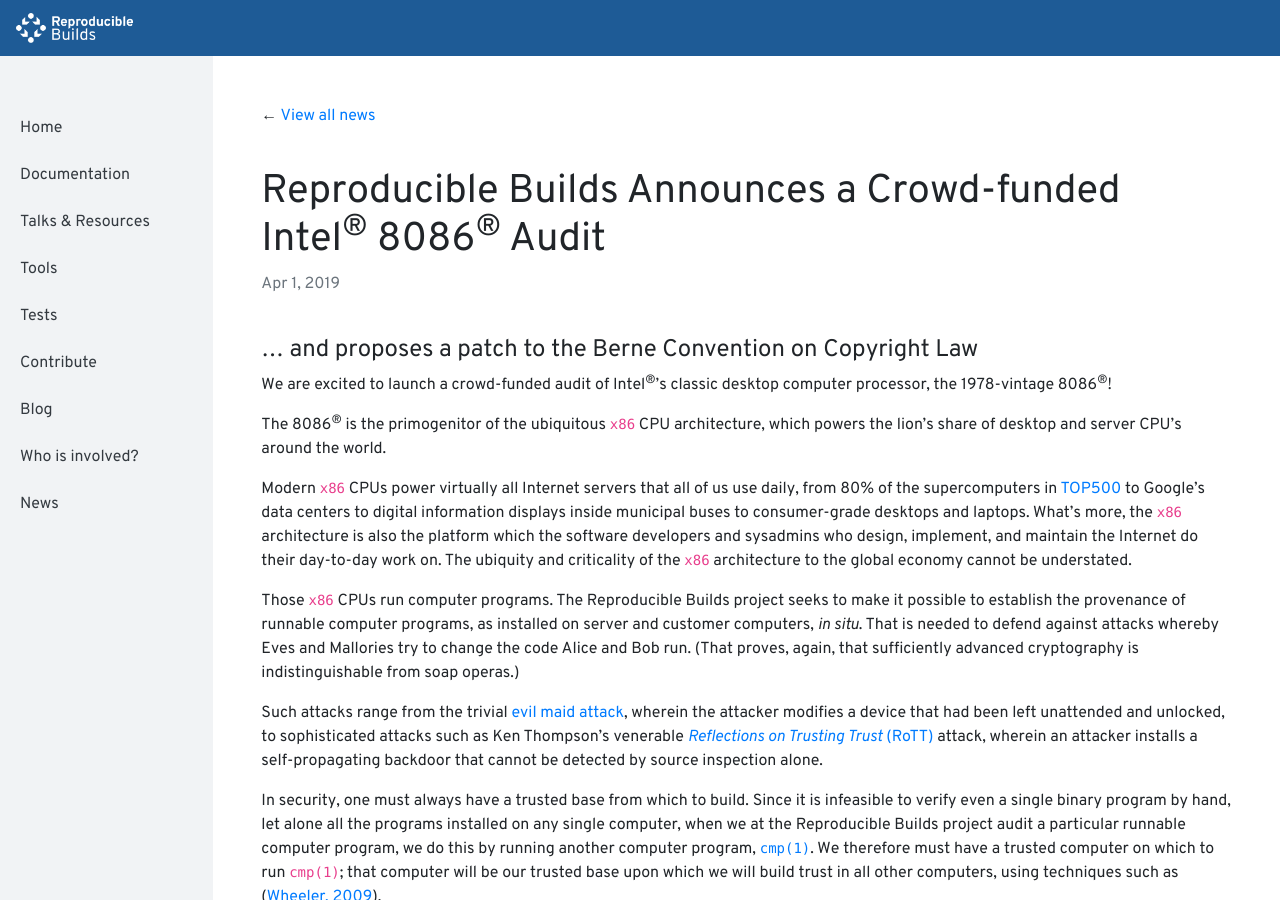
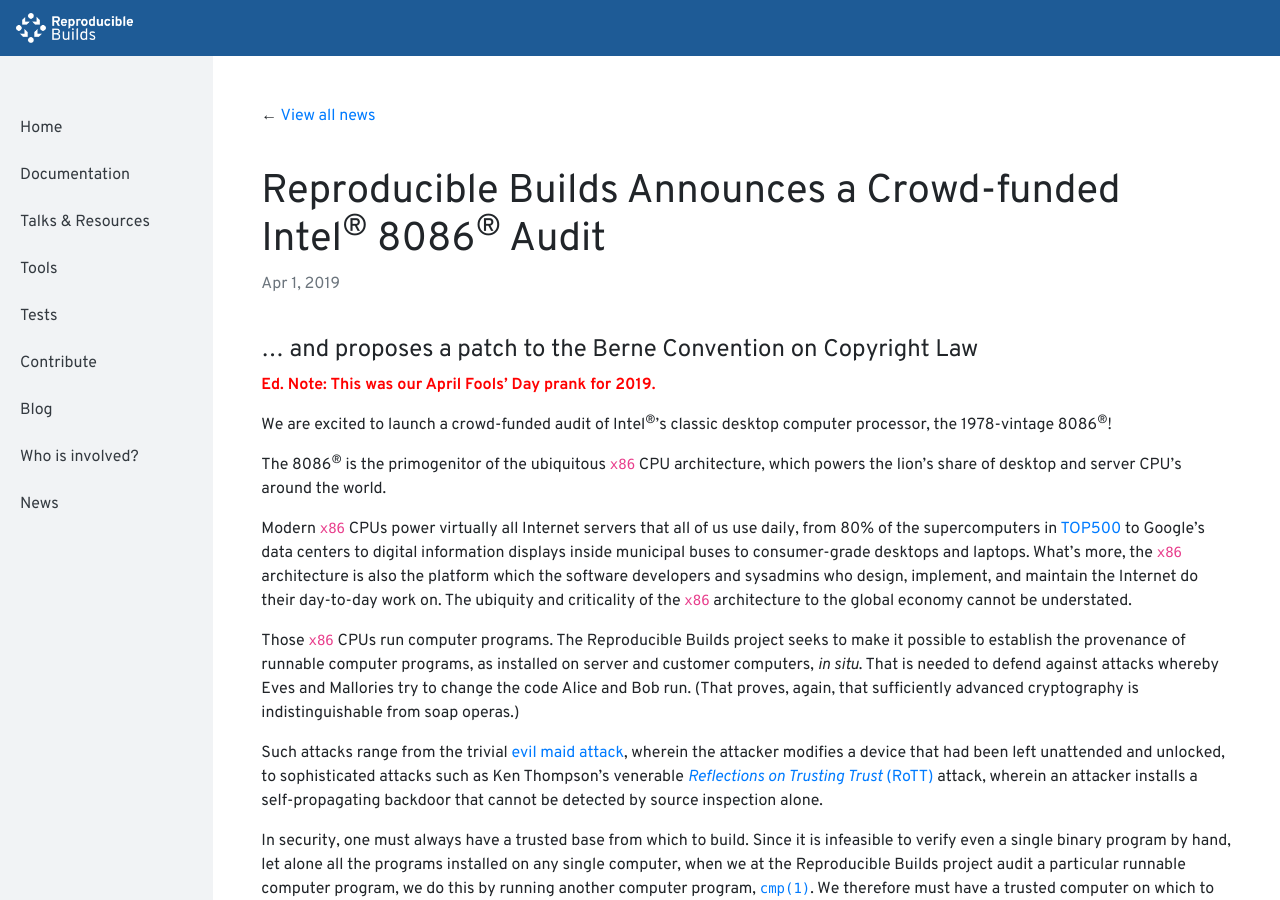
Before and after one commit to prototypefund/reproducible-website, a Jekyll site: the page built from _posts/2019-04-01-reproducible-builds-twain-Intel-8086-audit-and-Berne-Convention-patches.md, in a window 1280 px wide and 900 px high. Built offline with Jekyll 4.4.1, drawn with Linux system fonts in a browser that asks for light colours.

Commit message:
Mark the news item as an April Fools' Day prank.

```diff
--- a/_posts/2019-04-01-reproducible-builds-twain-Intel-8086-audit-and-Berne-Convention-patches.md
+++ b/_posts/2019-04-01-reproducible-builds-twain-Intel-8086-audit-and-Berne-Convention-patches.md
@@ -6,6 +6,8 @@
 ---
 
 <h4 style="font-weight: normal;">… and proposes a patch to the Berne Convention on Copyright Law</h4>
+
+<span style='color: red; font-weight: bold'>Ed. Note: This was our April Fools' Day prank for 2019.</span>
 
 We are excited to launch a crowd-funded audit of Intel<sup>®</sup>'s classic desktop
 computer processor, the 1978-vintage 8086<sup>®</sup>!
```
